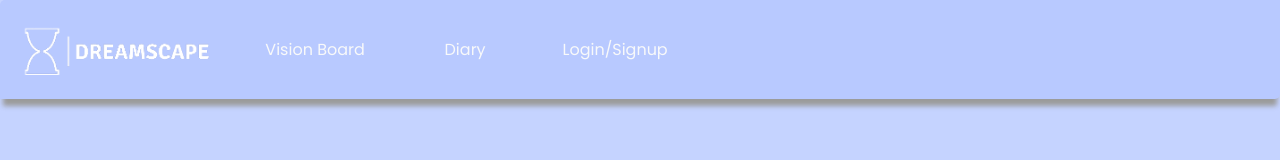
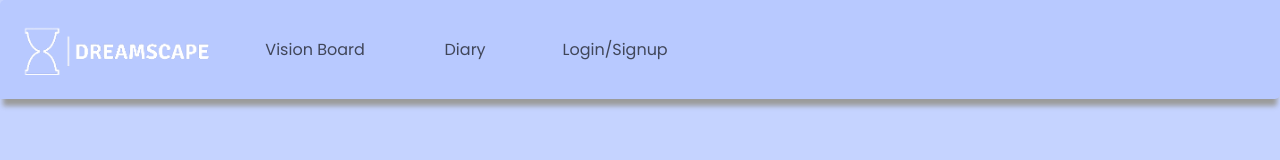
Before and after one commit to keekerr/Dreamscape, a React (Create React App) app in the folder client/: page / in a window 1280 px wide. Shown: the top 160 px of the page. Built offline with nearby package versions, Linux system fonts and the light colour scheme; no server answers.

Commit message:
change link text color to black

```diff
--- a/client/src/components/NavBar.js
+++ b/client/src/components/NavBar.js
@@ -20,10 +20,10 @@ function NavBar() {
         </button>
         <div className='collapse navbar-collapse' id='navbarNavAltMarkup'>
           <div className='navbar-nav'>
-            <Link className='nav-link text-light' to='/visionboard'>
+            <Link className='nav-link' to='/visionboard'>
               Vision Board
             </Link>
-            <Link className='nav-link text-light' aria-current='page' to='/diary'>
+            <Link className='nav-link' aria-current='page' to='/diary'>
               Diary
             </Link>
             {Auth.loggedIn() ? (
@@ -31,7 +31,7 @@ function NavBar() {
                   <Link className='nav-link' onClick={Auth.logout}>Logout</Link>
                 </>
               ) : (
-                <Link className='nav-link text-light' to='/login-signup'>
+                <Link className='nav-link' to='/login-signup'>
                   Login/Signup
                 </Link>
               )}
```
